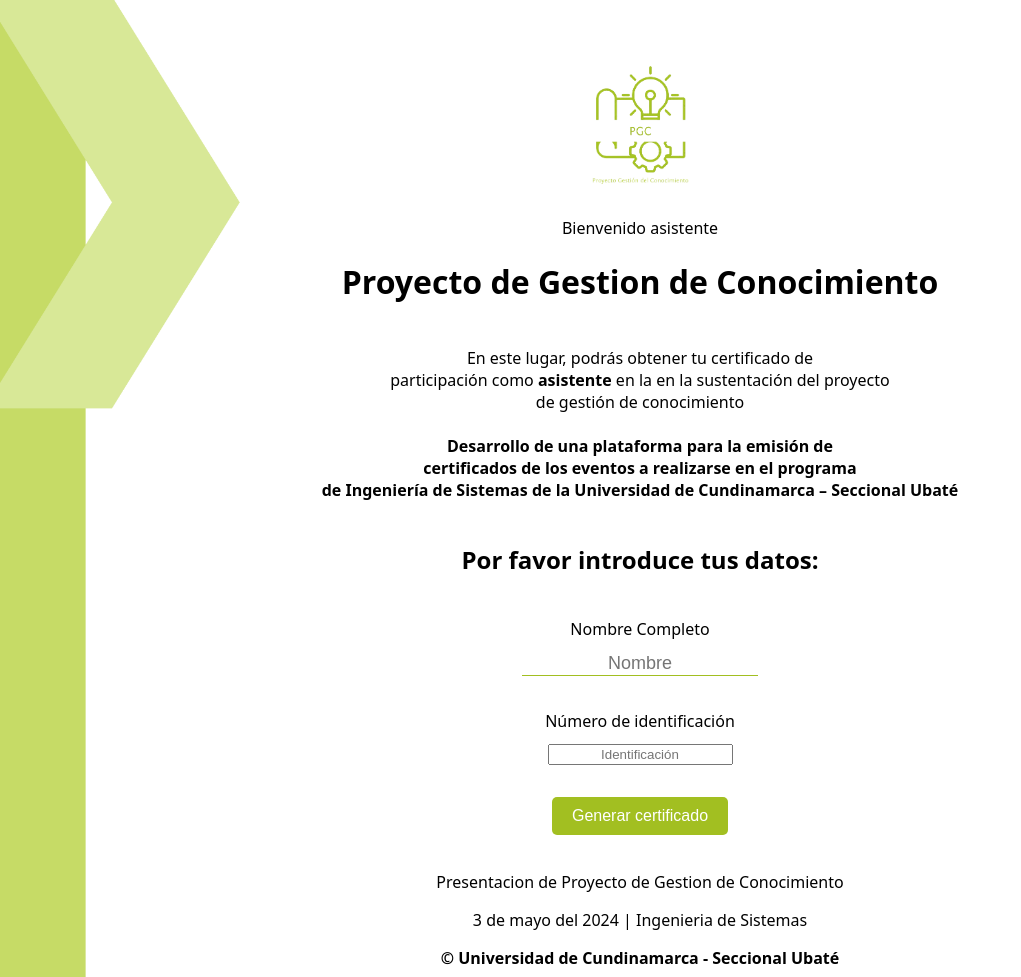
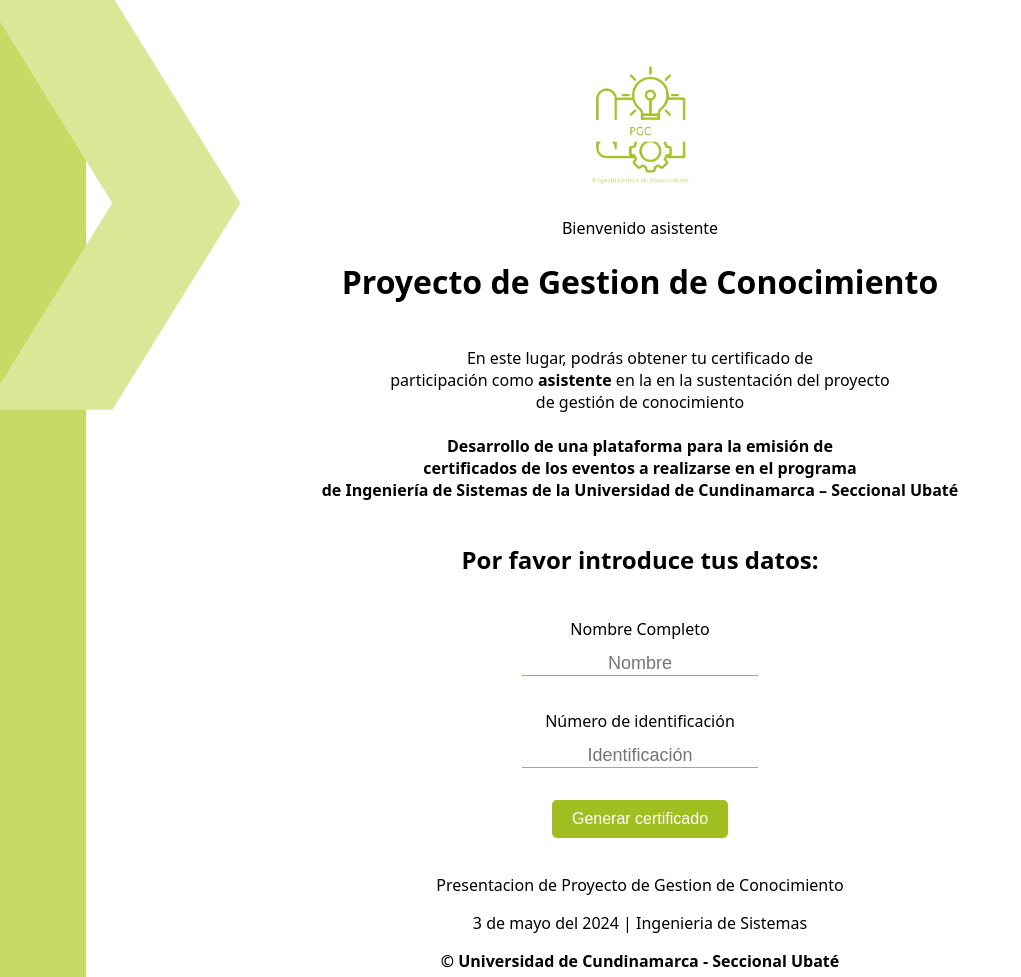
Before and after one commit to tucertificado/tucertificado.github.io, a plain HTML site: page index.html in a window 1280 px wide. Shown: the top 977 px of the page, without its empty margins (0-1021 px from the left). Drawn offline with Linux system fonts and the light colour scheme; a script that the page names is missing.

Commit message:
Cambio final ✅

```diff
--- a/style.css
+++ b/style.css
@@ -39,6 +39,13 @@ input[name="Name"]{
     border-bottom: 1px solid #a2bf21;
 }
 
+input[name="ID"]{
+    font-size: large;
+    outline: none;
+    border: none;
+    border-bottom: 1px solid #a2bf21;
+}
+
 button {
     background: #a2bf21;
     color: #ffff;
```
